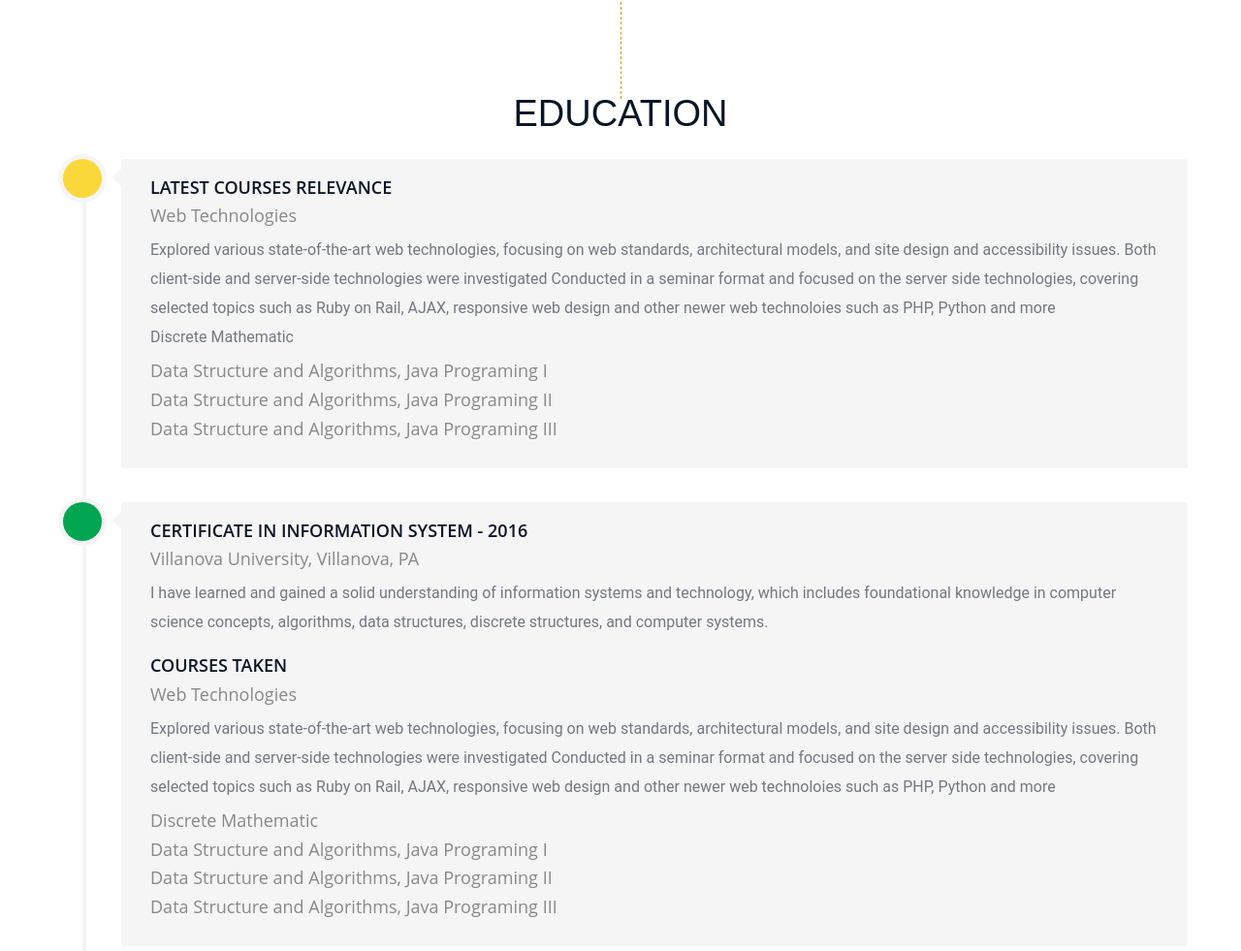
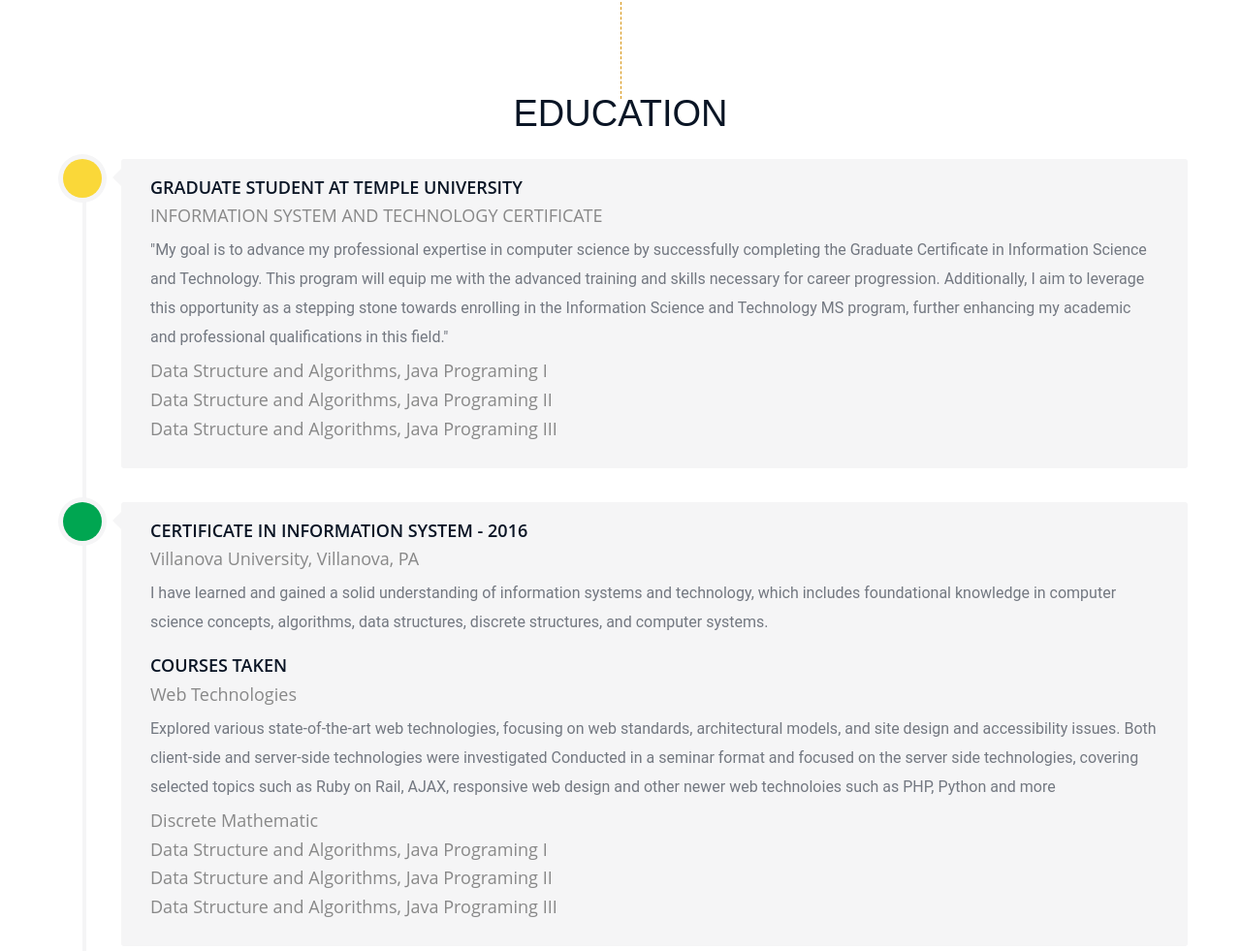
Before and after one commit to maggienguyen11/resume, a plain HTML site: page index.html in a window 1280 px wide. Shown: the part 7144-8125 px from the top of the page at 97% size. Drawn offline with Linux system fonts and the light colour scheme.

Commit message:
Add files via upload

```diff
--- a/index.html
+++ b/index.html
@@ -500,10 +500,9 @@
 						<i class="entypo-camera"></i>
 					</div>
 					<div class="timeline-label">
-						<h3 class="resume-title">LATEST COURSES RELEVANCE</h3>
-						<h4>Web Technologies</h4>
-						<p>Explored various state-of-the-art web technologies, focusing on web standards, architectural models, and site design and accessibility issues. Both client-side and server-side technologies were investigated Conducted in a seminar format and focused on the server side technologies, covering selected topics such as Ruby on Rail, AJAX, responsive web design and other newer web technoloies such as PHP, Python and more </BR>
-                    Discrete Mathematic</BR></P>
+						<h3 class="resume-title">GRADUATE STUDENT AT TEMPLE UNIVERSITY</h3>
+						<h4>INFORMATION SYSTEM AND TECHNOLOGY CERTIFICATE</h4>
+						<p>"My goal is to advance my professional expertise in computer science by successfully completing the Graduate Certificate in Information Science and Technology. This program will equip me with the advanced training and skills necessary for career progression. Additionally, I aim to leverage this opportunity as a stepping stone towards enrolling in the Information Science and Technology MS program, further enhancing my academic and professional qualifications in this field."</BR></P>
 <h4>Data Structure and Algorithms, Java Programing I</h4>
 <h4>Data Structure and Algorithms, Java Programing II</h4>
 <h4>Data Structure and Algorithms, Java Programing III</h4>
```
